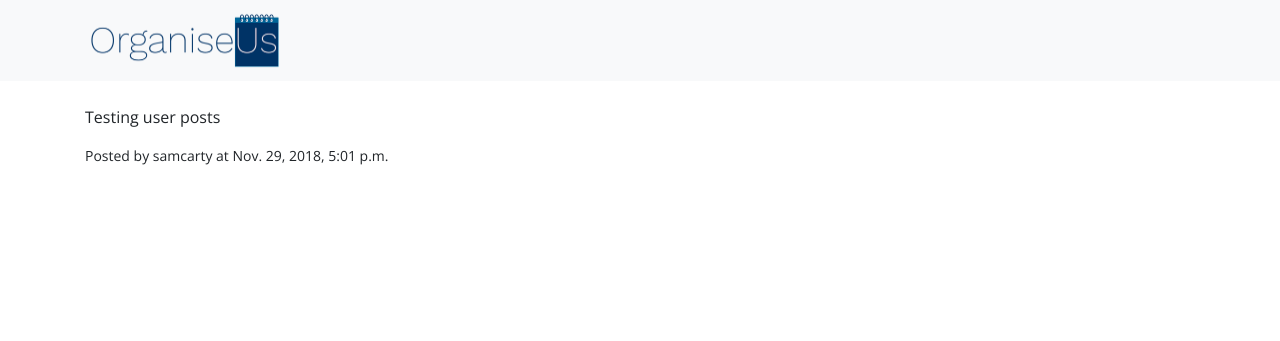
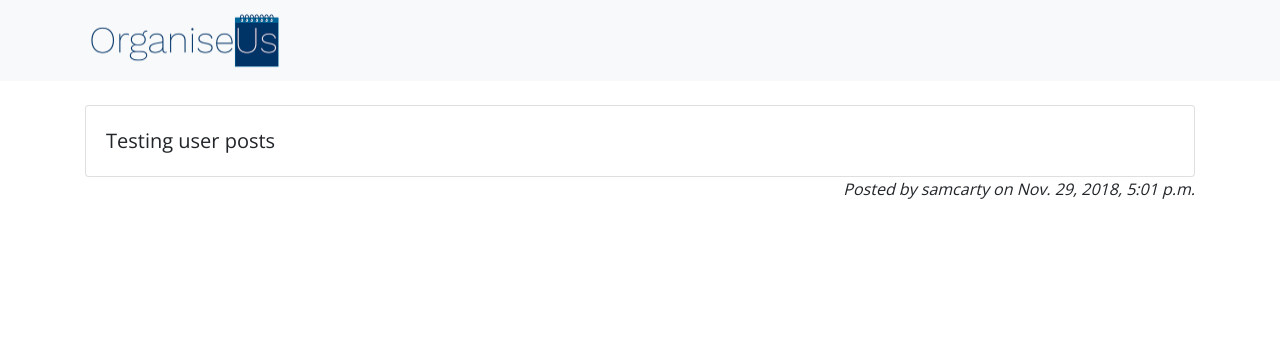
Before and after one commit to robnixon/organise-us, a Django app: page /6/ in a window 1280 px wide. Shown: the top 341 px of the page. Run offline with Django 3.2, Linux system fonts and the light colour scheme; data comes from the database, SQL or seed files in the repository; parts of the project's set-up code (start-up, migrations or seed data) failed here and were passed over; some libraries are stand-ins or nearby versions.

Commit message:
general bug fixes

```diff
--- a/mysite/social/templates/social/base.html
+++ b/mysite/social/templates/social/base.html
@@ -19,8 +19,8 @@
     <nav class="navbar navbar-expand-lg navbar-light bg-light">
         <div class="content container">
             <div class="row">
-                <div class="col-md-8">
-                    <a href="/"><img src="../../static/social/images/logo-transparent-light.png" alt="Organise Us" style="max-width:200px"></a>
+                <div class="col-md-12">
+                    <a href="/"><img src="{% static 'social/images/logo-transparent-light.png' %}" alt="Organise Us" style="max-width:200px"></a>
                 </div>
             </div>
         </div>
@@ -29,7 +29,7 @@
 
 <div class="content container">
     <div class="row">
-        <div class="col-md-8">
+        <div class="col">
             <br>
             {% block content %}
             {% endblock %}
--- a/mysite/social/templates/social/detail.html
+++ b/mysite/social/templates/social/detail.html
@@ -1,8 +1,10 @@
 {% extends 'social/base.html' %}
 {% block content %}
 
-<p>{{ post.post_text }}</p>
-<p style="font-size: 14px">Posted by {{post.user.username}} at {{post.pub_date}}</p>
+<div class="card">
+    <div class="card-body lead">{{ post.post_text }}</div>
+</div>
+<p class="float-right"><em>Posted by {{post.user.username}} on {{post.pub_date}}</em></p>
 
 {% if error_message %}<p><strong>{{ error_message }}</strong></p>{% endif %}
 
--- a/mysite/social/templates/social/form_template.html
+++ b/mysite/social/templates/social/form_template.html
@@ -1,5 +1,5 @@
 {% for field in form %}
-    <span>{{ field.error}}</span>
-    <label>{{ field.label_tag }}</label>
-    <div>{{ field }}</div>
+<span>{{ field.error }}</span>
+<label>{{ field.label_tag }}</label>
+<div>{{ field }}</div>
 {% endfor %}
--- a/mysite/social/views.py
+++ b/mysite/social/views.py
@@ -1,3 +1,4 @@
+from django.forms import forms
 from django.utils import timezone
 from django.views import generic
 from .models import Post
@@ -20,3 +21,9 @@ class DetailView(generic.DetailView):
 class PostCreate(generic.CreateView):
     model = Post
     fields = ['post_text', 'user']
+
+    class Meta:
+        model = Post
+        widgets = {
+            'post_text': forms.Textarea(attrs={'rows': 4, 'cols': 15}),
+        }
```
